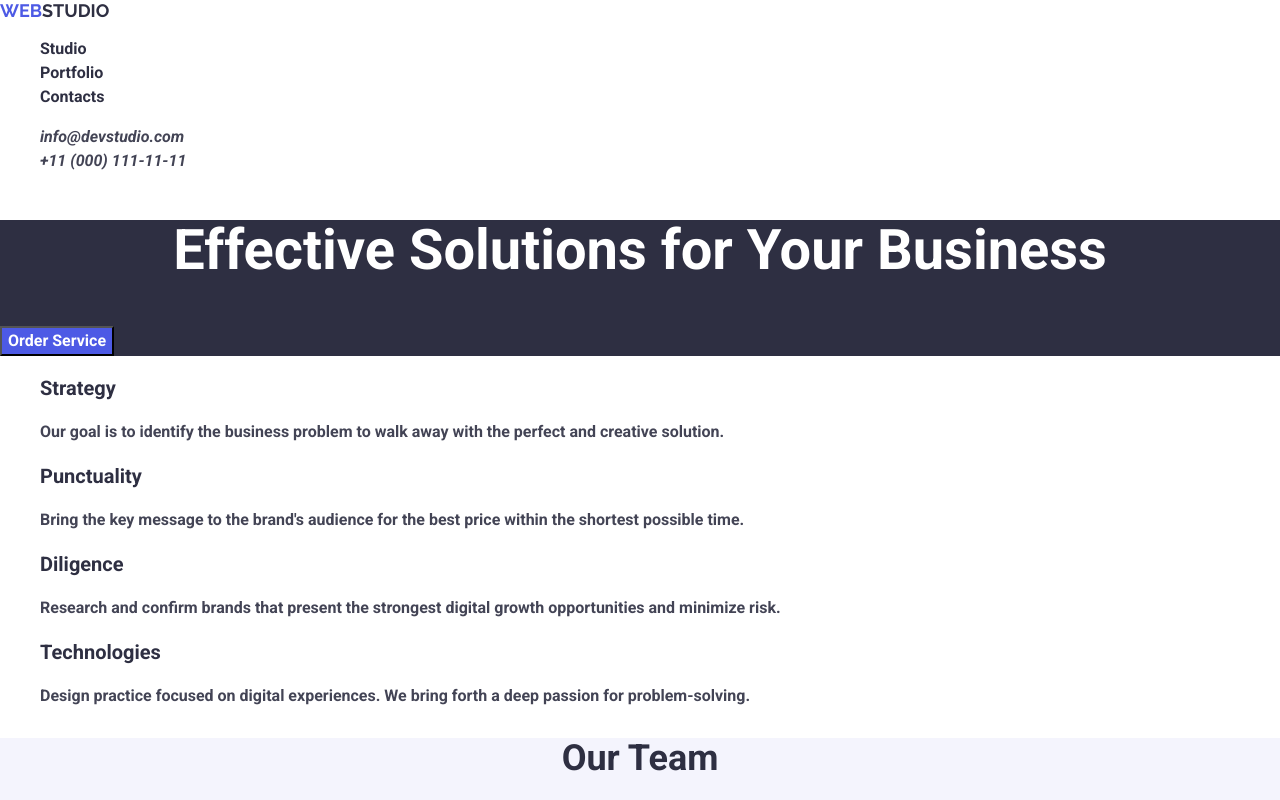
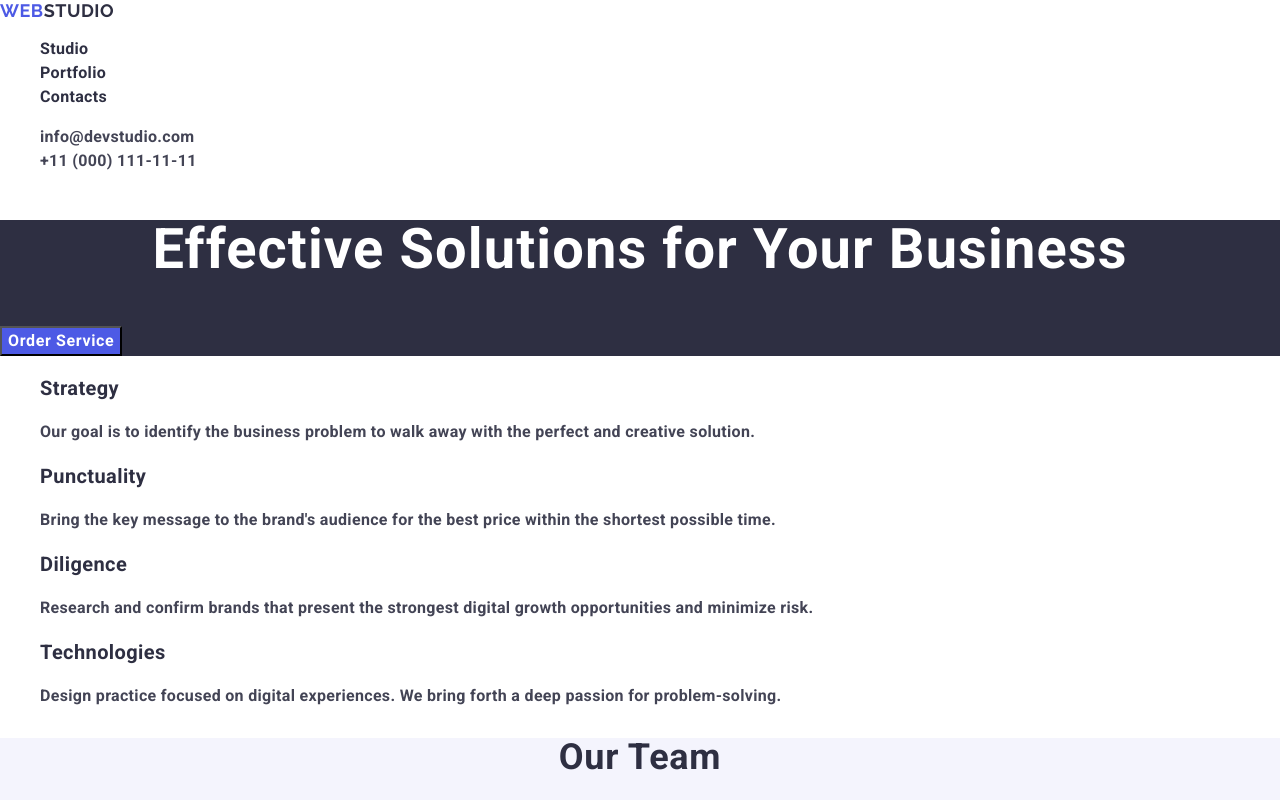
Before and after one commit to Viktor-Yanenko/goit-markup-hw-02, a plain HTML site: page index.html in a window 1280 px wide. Shown: the top 800 px of the page. Drawn offline with nearby package versions, Linux system fonts and the light colour scheme.

Commit message:
Modify index.html, styles.css

```diff
--- a/css/styles.css
+++ b/css/styles.css
@@ -15,19 +15,15 @@ ul {
 .logo-web {
     font-family: "Raleway", sans-serif;
     font-size: 18px;
-    line-height: 1.16667;
+    line-height: 1.17;
     color: #4d5ae5;
     font-weight: 700;
     text-transform: uppercase;
+    letter-spacing: 0.03em;
 }
 
 .logo-studio{
-    font-family: "Raleway",sans-serif;
-    font-size: 18px;
-    line-height: 1.16667;
     color: #2e2f42;
-    font-weight: 700;
-    text-transform: uppercase;
 }
 
 .nav-bar {
@@ -35,6 +31,7 @@ ul {
     color: #2e2f42;
     font-size: 16px;
     line-height: 1.5;
+    letter-spacing: 0.02em;
 }
 
 .nav-bar:hover,
@@ -42,11 +39,22 @@ ul {
     color: #404bbf;
 }
 
+.adr {
+    font-size: 16px;
+    color: #434455;
+    line-height: 1.5;
+    font-style: normal;
+}
+
 .contacts {
     font-size: 16px;
     color: #434455;
     line-height: 1.5;
+    font-style: normal;
+    letter-spacing: 0.02em
 }
+
+
 
 .contacts:hover,
 .contacts:focus {
@@ -57,12 +65,13 @@ ul {
     background-color: #2e2f42;
 }
 
-.header-1 {
+.header-one {
     font-weight: 700;
     font-size: 56px;
     text-align: center;
     color: #fff;
-    line-height: 1.07143;
+    line-height: 1.07;
+    letter-spacing: 0.02em
 }
 
 .order-btn {
@@ -72,10 +81,11 @@ ul {
     background-color: #4d5ae5;
     cursor: pointer;
     line-height: 1.5;
+    letter-spacing: 0.04em
 }
 
 .order-btn:hover,
-.order-btn:active {
+.order-btn:focus {
     background-color: #404bbf;
 }
 
@@ -84,11 +94,13 @@ ul {
     font-size: 20px;
     color: #2e2f42;
     line-height: 1.2;
+    letter-spacing: 0.02em
 }
 
 .adv-text {
     font-size: 16px;
     line-height: 1.5;
+    letter-spacing: 0.02em
 }
 
 .team {
@@ -100,7 +112,13 @@ ul {
     font-size: 36px;
     text-align: center;
     color: #2e2f42;
-    line-height: 1.11111;
+    line-height: 1.11;
+    letter-spacing: 0.02em;
+    text-transform: capitalize
+}
+
+.team-list{
+    background-color: #ffffff;
 }
 
 .team-name {
@@ -115,14 +133,17 @@ ul {
     font-size: 16px;
     line-height: 1.5;
     text-align: center;
+    letter-spacing: 0.02em;
 }
 
 .portf-header {
     font-weight: 700;
     font-size: 36px;
-    line-height: 1.11111;
+    line-height: 1.11;
     text-align: center;
     color: #2e2f42;
+    letter-spacing: 0.02em;
+    text-transform: capitalize;
 }
 
 .portf-service {
@@ -130,11 +151,13 @@ ul {
     font-size: 20px;
     line-height: 1.2;
     color: #2e2f42;
+    letter-spacing: 0.02em;
 }
 
 .portf-serv-type {
     font-size: 16px;
     line-height: 1.5;
+    letter-spacing: 0.02em;
 }
 
 .footer {
@@ -142,16 +165,12 @@ ul {
 }
 
 .logo-studio-foot {
-    font-family: "Raleway", sans-serif;
-    font-size: 18px;
-    line-height: 1.16667;
     color: #f4f4fd;
-    font-weight: 700;
-    text-transform: uppercase;
 }
 
 .foot-text {
     font-size: 16px;
     line-height: 1.5;
     color: #f4f4fd;
+    letter-spacing: 0.02em;
 }
--- a/index.html
+++ b/index.html
@@ -26,16 +26,16 @@
     <!-------- Хедер -------->
     <header>
       <nav>
-        <a href="./index.html" class="logo-studio"
-          ><span class="logo-web">Web</span>Studio</a
+        <a href="./index.html" class="logo-web"
+          >Web<span class="logo-studio">Studio</span></a
         >
         <ul>
-          <li><a href="#Studio" class="nav-bar">Studio</a></li>
-          <li><a href="#Portfolio" class="nav-bar">Portfolio</a></li>
-          <li><a href="#Contacts" class="nav-bar">Contacts</a></li>
+          <li><a href="./index.html" class="nav-bar">Studio</a></li>
+          <li><a href="" class="nav-bar">Portfolio</a></li>
+          <li><a href="" class="nav-bar">Contacts</a></li>
         </ul>
       </nav>
-      <address>
+      <address class="adr">
         <ul>
           <li>
             <a href="mailto:info@devstudio.com" class="contacts"
@@ -51,7 +51,7 @@
     <!-------- Мейн -------->
     <main>
       <section class="section-title">
-        <h1 class="header-1">Effective Solutions for Your Business</h1>
+        <h1 class="header-one">Effective Solutions for Your Business</h1>
         <button type="button" class="order-btn">Order Service</button>
       </section>
       <section class="advantages">
@@ -90,22 +90,22 @@
       <section class="team">
         <h2 class="team-header">Our Team</h2>
         <ul>
-          <li>
+          <li class="team-list">
             <img src="./images/mark.jpg" alt="Mark Guerrero" width="264" />
             <h3 class="team-name">Mark Guerrero</h3>
             <p class="team-text">Product Designer</p>
           </li>
-          <li>
+          <li class="team-list">
             <img src="./images/tom.jpg" alt="Tom Ford" width="264" />
             <h3 class="team-name">Tom Ford</h3>
             <p class="team-text">Frontend Developer</p>
           </li>
-          <li>
+          <li class="team-list">
             <img src="./images/camila.jpg" alt="Camila Garcia" width="264" />
             <h3 class="team-name">Camila Garcia</h3>
             <p class="team-text">Marketing</p>
           </li>
-          <li>
+          <li class="team-list">
             <img src="./images/daniel.jpg" alt="Daniel Wilson" width="264" />
             <h3 class="team-name">Daniel Wilson</h3>
             <p class="team-text">UI Designer</p>
@@ -170,8 +170,8 @@
     </main>
     <!-------- Футер -------->
     <footer class="footer">
-      <a href="./index.html" class="logo-studio-foot"
-        ><span class="logo-web">Web</span>Studio</a
+      <a href="./index.html" class="logo-web"
+        >Web<span class="logo-studio-foot">Studio</span></a
       >
       <p class="foot-text">
         Increase the flow of customers and sales for your business with digital
```
